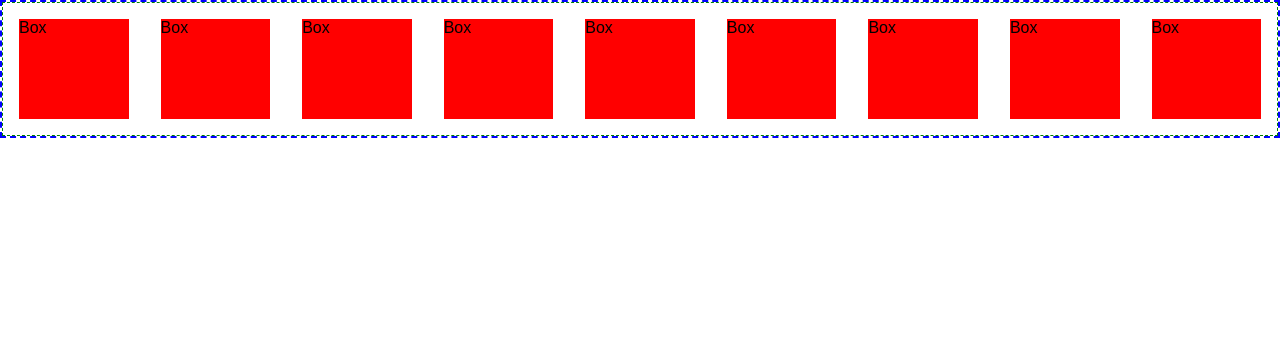
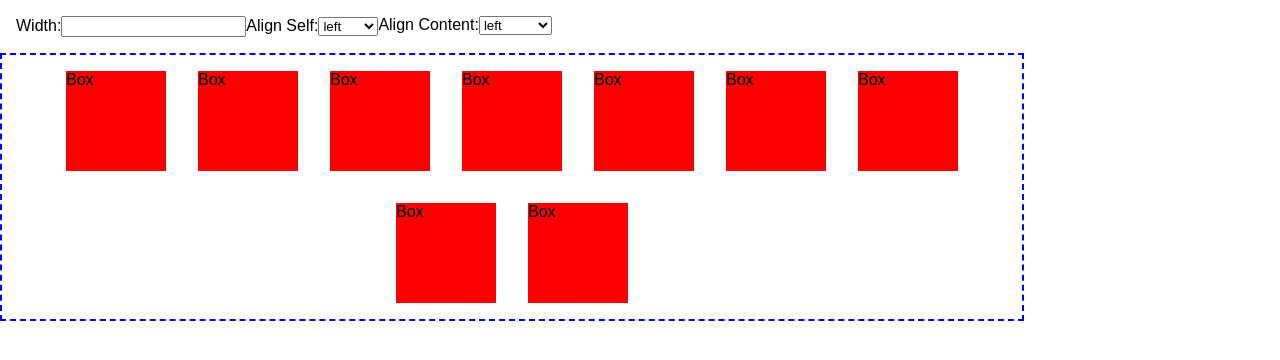
Before and after one commit to cra2ycoder/css-layouts, a React (Create React App) app: page / in a window 1280 px wide. Shown: the top 360 px of the page. Built offline with nearby package versions, Linux system fonts and the light colour scheme.

Commit message:
code further updates

```diff
--- a/src/App.tsx
+++ b/src/App.tsx
@@ -1,22 +1,85 @@
-import { FlexBox } from "./layouts";
+import { useState } from "react";
+import { Wrapper, Container, Panel } from "./layouts";
 import "./styles.css";
 
 export default function App() {
+  const [wrapperStyle, setWrapperStyle] = useState({
+    alignContent: "center",
+    alignSelf: "left"
+  });
+
+  const onSelectChange = (key: string, value: string) => {
+    console.log({ key, value });
+    wrapperStyle[key] = value;
+    setWrapperStyle({ ...wrapperStyle });
+  };
+
   return (
     <div className="App">
-      <FlexBox type="wrapper">
-        <FlexBox type="container">
-          <FlexBox className="child">Box</FlexBox>
-          <FlexBox className="child">Box</FlexBox>
-          <FlexBox className="child">Box</FlexBox>
-          <FlexBox className="child">Box</FlexBox>
-          <FlexBox className="child">Box</FlexBox>
-          <FlexBox className="child">Box</FlexBox>
-          <FlexBox className="child">Box</FlexBox>
-          <FlexBox className="child">Box</FlexBox>
-          <FlexBox className="child">Box</FlexBox>
-        </FlexBox>
-      </FlexBox>
+      <form
+        style={{
+          display: "flex",
+          flexWrap: "nowrap",
+          width: "100%",
+          margin: "1rem"
+        }}
+      >
+        <div>
+          <label htmlFor="maxWidth">Width:</label>
+          <input
+            name="maxWidth"
+            id="maxWidth"
+            type="text"
+            onBlur={(e) => {
+              onSelectChange("maxWidth", e.target.value);
+            }}
+          />
+          <label htmlFor="alignSelf">Align Self:</label>
+          <select
+            id="alignSelf"
+            name="alignSelf"
+            onChange={(e) => {
+              onSelectChange("alignSelf", e.target.value);
+            }}
+          >
+            <option>left</option>
+            <option>right</option>
+            <option>center</option>
+          </select>
+        </div>
+        <div>
+          <label htmlFor="alignContent">Align Content:</label>
+          <select
+            name="alignContent"
+            id="alignContent"
+            onChange={(e) => {
+              onSelectChange("alignContent", e.target.value);
+            }}
+          >
+            <option>left</option>
+            <option>right</option>
+            <option>center</option>
+            <option>around</option>
+            <option>between</option>
+            <option>even</option>
+          </select>
+        </div>
+      </form>
+      <Wrapper
+        alignSelf={wrapperStyle?.alignSelf}
+        alignContent={wrapperStyle?.alignContent}
+        maxWidth={wrapperStyle?.maxWidth}
+      >
+        <Panel className="child">Box</Panel>
+        <Panel className="child">Box</Panel>
+        <Panel className="child">Box</Panel>
+        <Panel className="child">Box</Panel>
+        <Panel className="child">Box</Panel>
+        <Panel className="child">Box</Panel>
+        <Panel className="child">Box</Panel>
+        <Panel className="child">Box</Panel>
+        <Panel className="child">Box</Panel>
+      </Wrapper>
     </div>
   );
 }
--- a/src/layouts/FlexBox.tsx
+++ b/src/layouts/FlexBox.tsx
@@ -1,35 +1,68 @@
-import React from "react";
 import { Box } from "@material-ui/core";
+import { IWrapperProps, IContainerProps, IPanelProps } from "./typings";
 import "./styles.css";
 
-type TFlexBoxTypes = "wrapper" | "container" | "box";
+const getValidClassName = (dcn: string, className: string = "") => {
+  return `${dcn} ${className}`.trim();
+};
 
-interface IFlexBoxProps {
-  type?: TFlexBoxTypes;
-  className?: string;
-  children?: React.ReactNode;
-}
+const getMarginAlignProps = (alignType: string) => {
+  if (alignType === "center") {
+    return { margin: "auto" };
+  } else if (alignType === "left") {
+    return { marginRight: "auto" };
+  } else if (alignType === "right") {
+    return { marginLeft: "auto" };
+  }
+};
 
-function FlexBox(props: IFlexBoxProps) {
-  const { type = "box", className = "", children } = props;
+function Wrapper(props: IWrapperProps) {
+  const {
+    className = "",
+    alignContent = "left",
+    alignSelf = "left",
+    maxWidth = 1024,
+    children
+  } = props;
 
-  const getValidClassName = (dcn: string) => {
-    return `${dcn} ${className}`.trim();
+  const mapAlign = {
+    left: "flex-start",
+    right: "flex-end",
+    even: "space-evenly",
+    between: "space-between",
+    around: "space-around"
+  };
+
+  const styleGuide = {
+    ...getMarginAlignProps(alignSelf)
   };
 
   return (
-    <>
-      {type === "box" && (
-        <Box className={getValidClassName("box")}>{children}</Box>
-      )}
-      {type === "container" && (
-        <Box className={getValidClassName("container")}>{children}</Box>
-      )}
-      {type === "wrapper" && (
-        <Box className={getValidClassName("wrapper")}>{children}</Box>
-      )}
-    </>
+    <Box
+      style={styleGuide}
+      className={getValidClassName("wrapper", className)}
+      justifyContent={mapAlign[alignContent] || alignContent}
+      width={maxWidth}
+    >
+      {children}
+    </Box>
   );
 }
 
-export { FlexBox };
+function Container(props: IContainerProps) {
+  return (
+    <Box className={getValidClassName("container", props?.className)}>
+      {props?.children}
+    </Box>
+  );
+}
+
+function Panel(props: IPanelProps) {
+  return (
+    <Box className={getValidClassName("panel", props?.className)}>
+      {props?.children}
+    </Box>
+  );
+}
+
+export { Wrapper, Container, Panel };
--- a/src/layouts/styles.css
+++ b/src/layouts/styles.css
@@ -1,4 +1,4 @@
-.box,
+.panel,
 .container,
 .wrapper {
   display: flex;
--- /dev/null
+++ b/src/layouts/typings.ts
@@ -0,0 +1,25 @@
+import { ReactNode } from "react";
+
+export interface ILayoutProps {
+  className?: string;
+  children?: ReactNode;
+}
+
+type TAlignContentTypes =
+  | "left"
+  | "center"
+  | "right"
+  | "even"
+  | "around"
+  | "between";
+
+type TAlignTypes = "left" | "center" | "right";
+
+export interface IWrapperProps extends ILayoutProps {
+  alignSelf?: TAlignTypes;
+  alignContent?: TAlignContentTypes;
+  maxWidth?: string | number;
+}
+
+export interface IContainerProps extends ILayoutProps {}
+export interface IPanelProps extends ILayoutProps {}
--- a/src/styles.css
+++ b/src/styles.css
@@ -9,8 +9,8 @@ body {
 }
 
 .child {
+  width: 100px;
   height: 100px;
   background-color: red;
   margin: 1rem;
-  flex: 1;
 }
```
